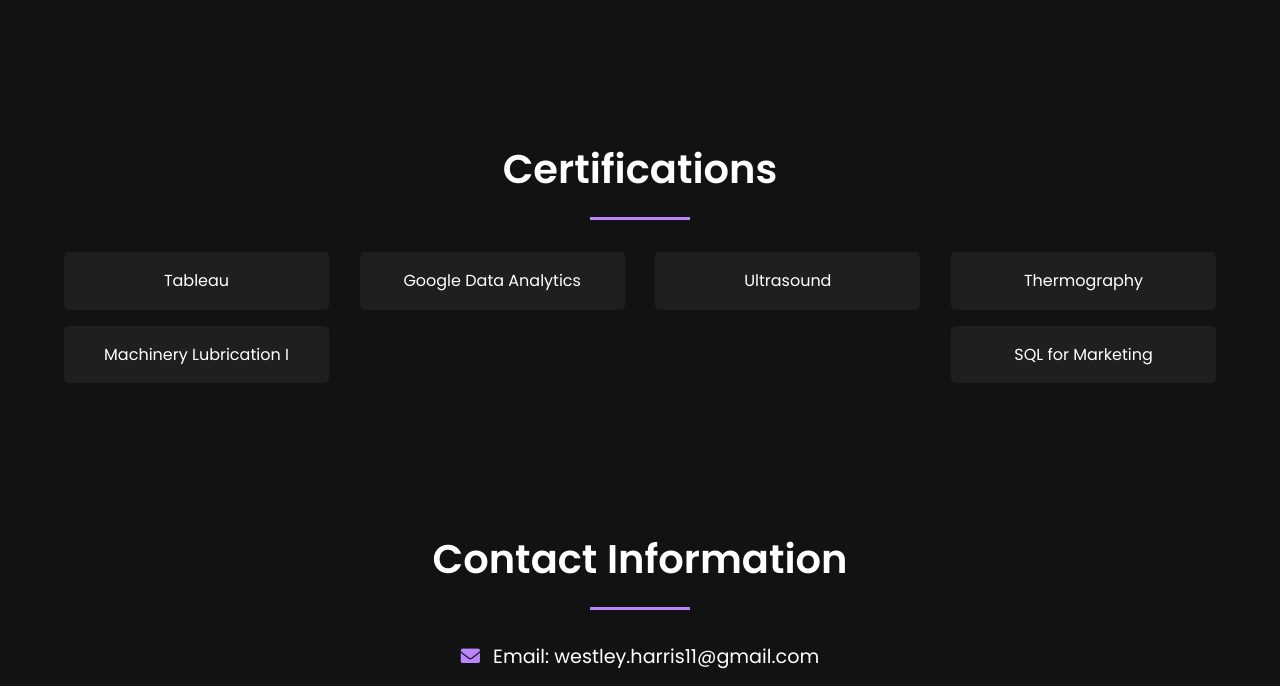
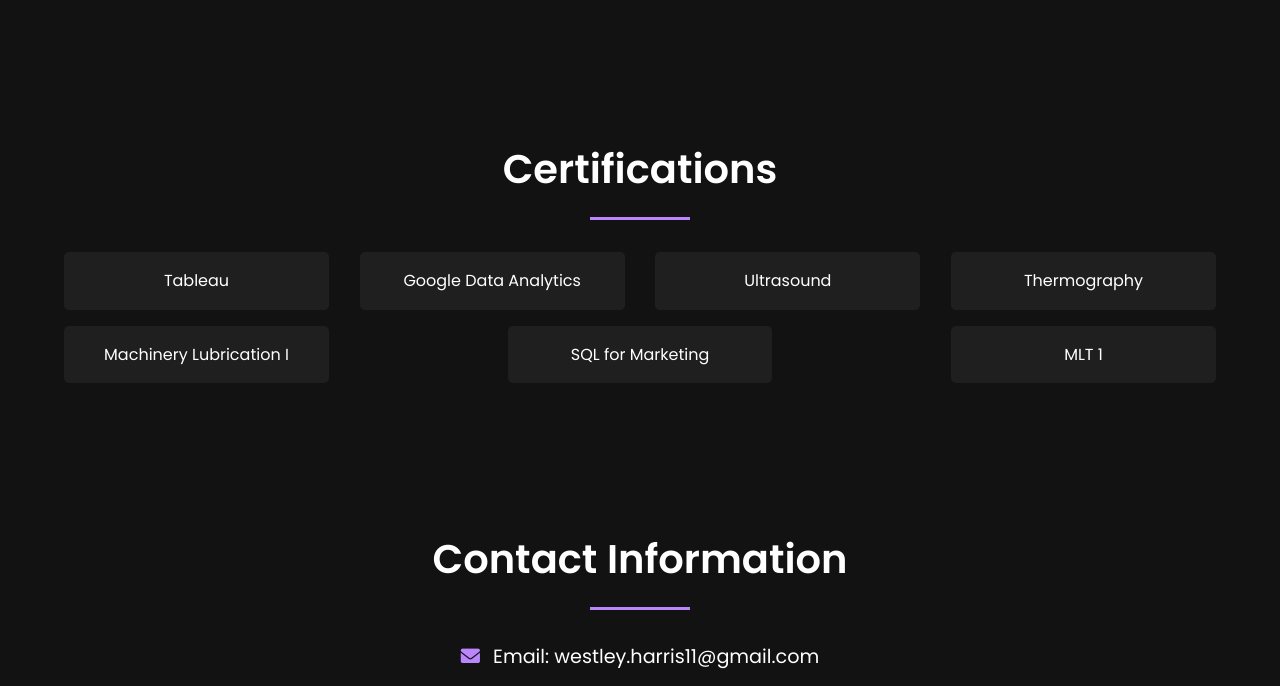
Before and after one commit to westleyharris/westleyharris.github.io, a plain HTML site: page index.html in a window 1280 px wide. Shown: the part 3235-3921 px from the top of the page. Drawn offline with nearby package versions, Linux system fonts and the light colour scheme.

Commit message:
MLT certification

```diff
--- a/index.html
+++ b/index.html
@@ -239,6 +239,11 @@
                         <p>SQL for Marketing</p>
                     </a>
                 </div>
+                <div class="certification-item">
+                    <a href="assets/certifications/MLT 1.png" target="_blank">
+                        <p>MLT 1</p>
+                    </a>
+                </div>
             </div>
         </div>
     </section>
```
Also changed, not shown: assets/certifications/MLT 1.png (added), 1 other file.
